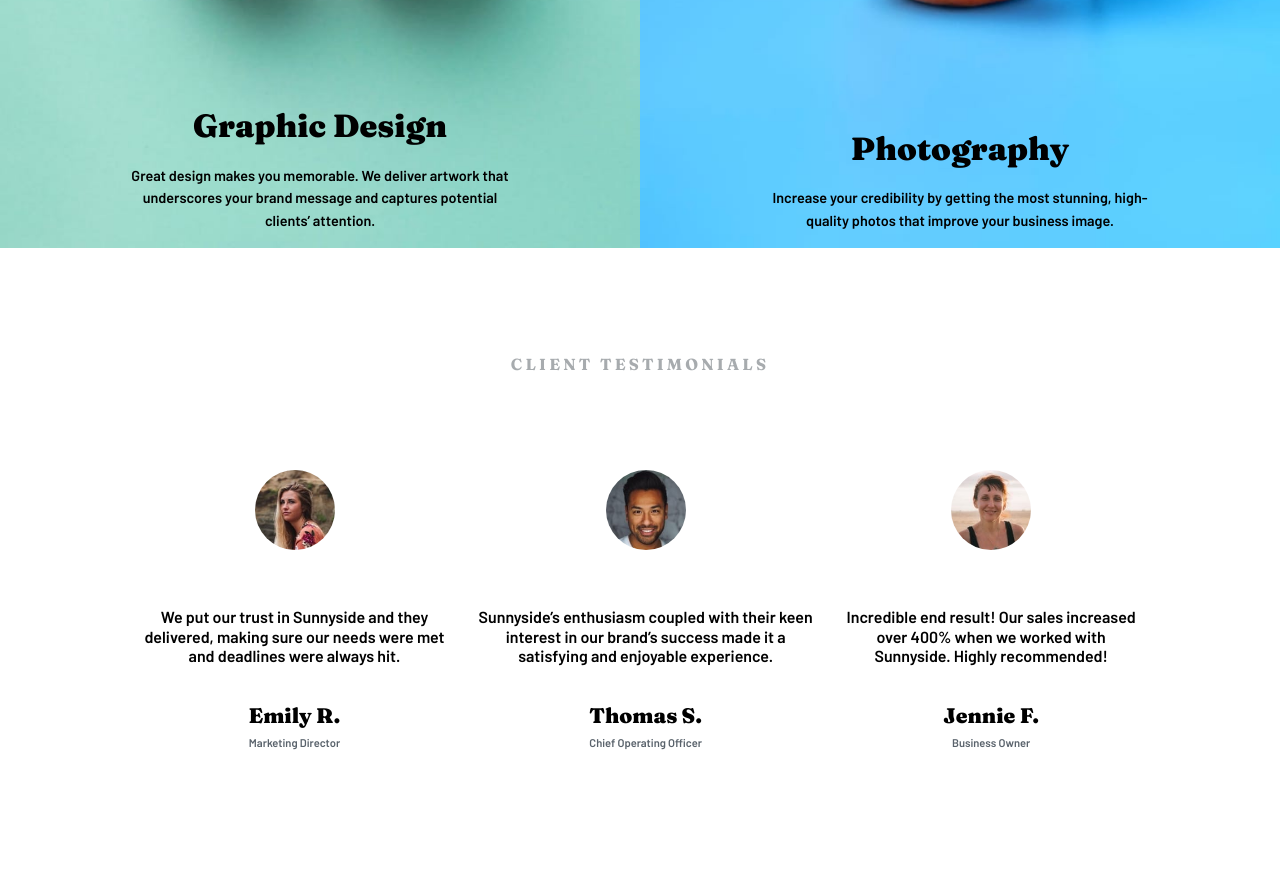
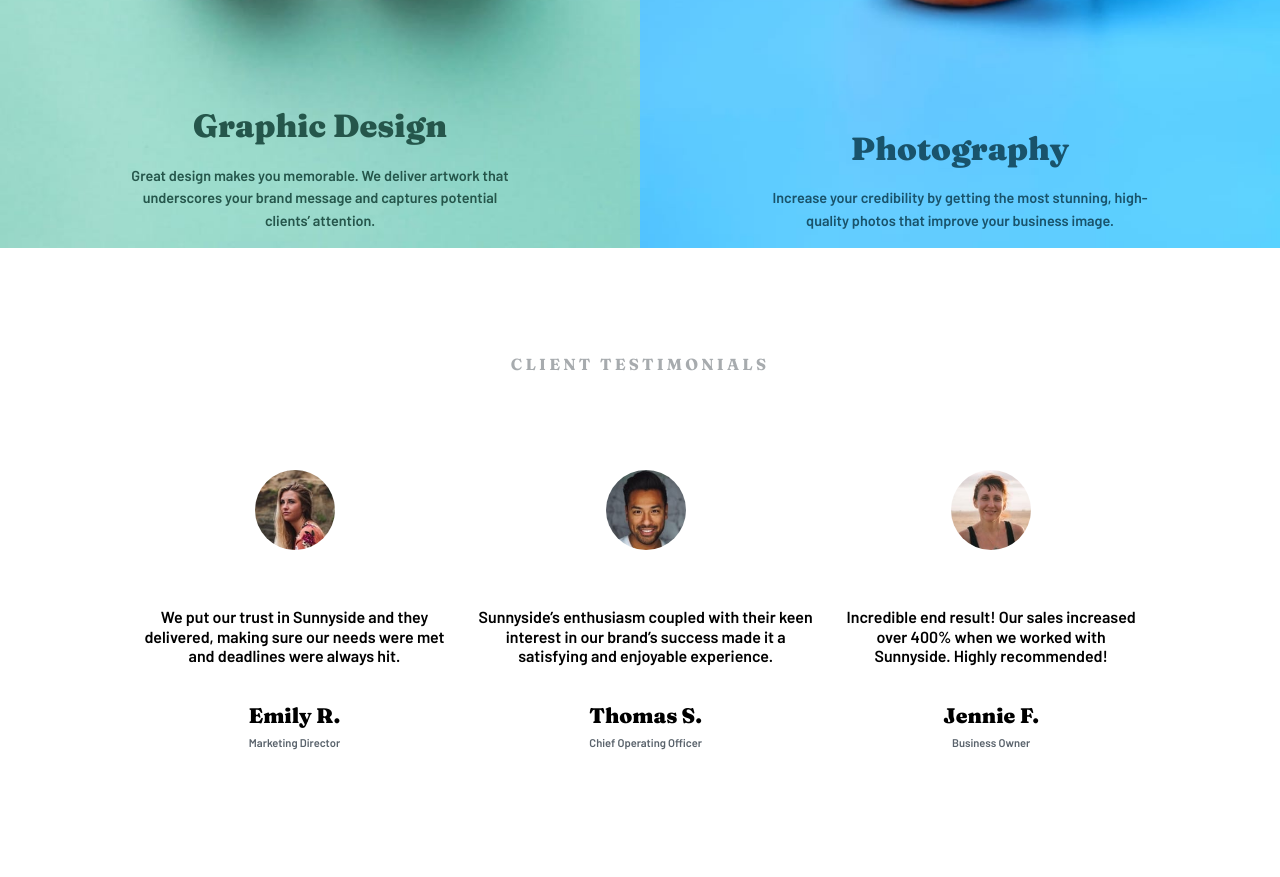
Before and after one commit to OdebisiidowuSolomon/Capstone_Project_2-SH_FE_Track-, a plain HTML site: page index.html in a window 1280 px wide. Shown: the part 1952-2829 px from the top of the page. Drawn offline with Linux system fonts and the light colour scheme.

Commit message:
fixed photograpghy and design colors

```diff
--- a/style.css
+++ b/style.css
@@ -247,6 +247,15 @@ img {
 
 .section__photography {
   background-image: url("images/mobile/image-photography.jpg");
+}
+.section__photography h1,
+.section__photography p {
+  color: var(--dark-blue);
+}
+
+.section__graphic__design h1,
+.section__graphic__design p {
+  color: var(--dark-desaturated-cyan);
 }
 
 .testimonial__image {
```
